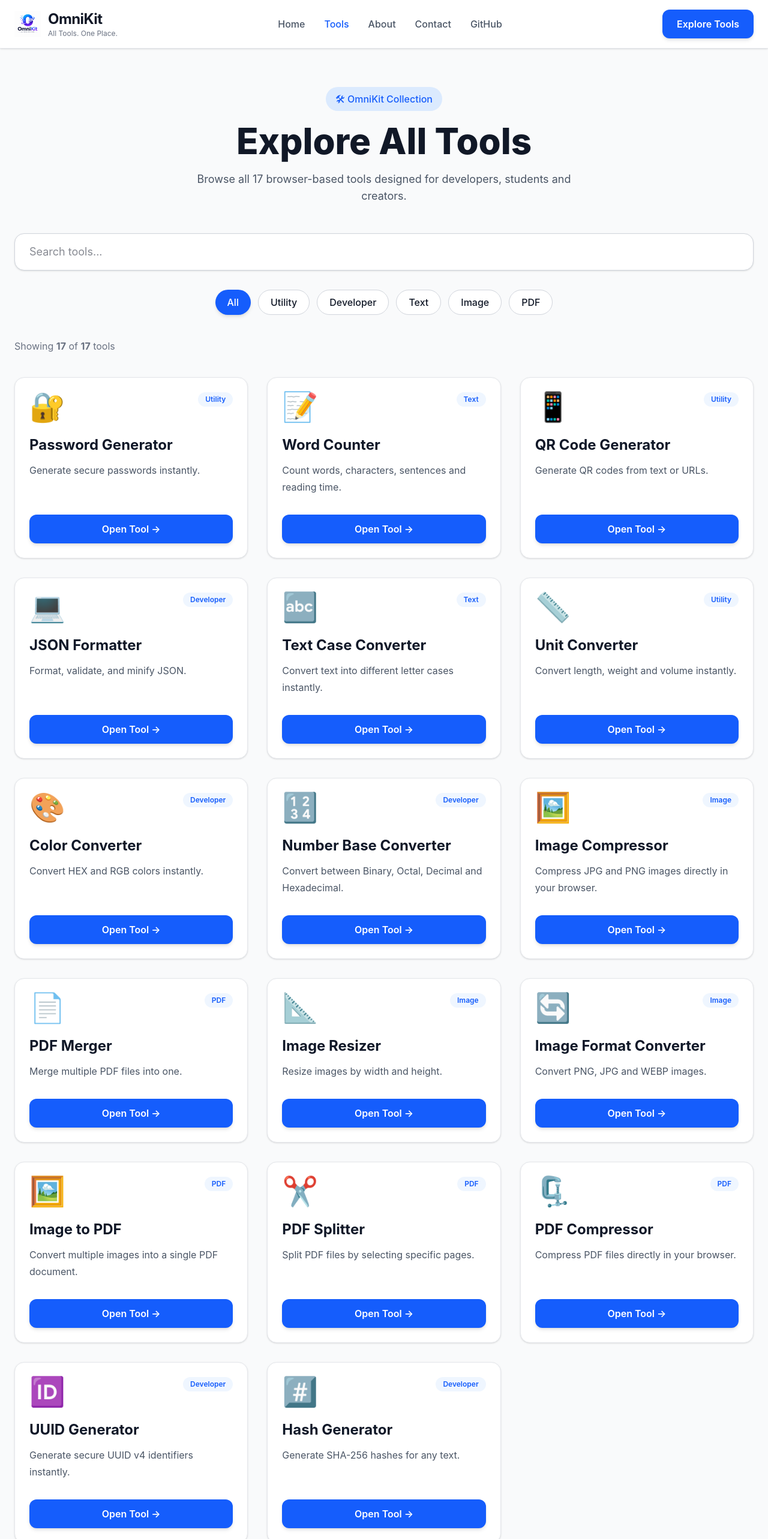
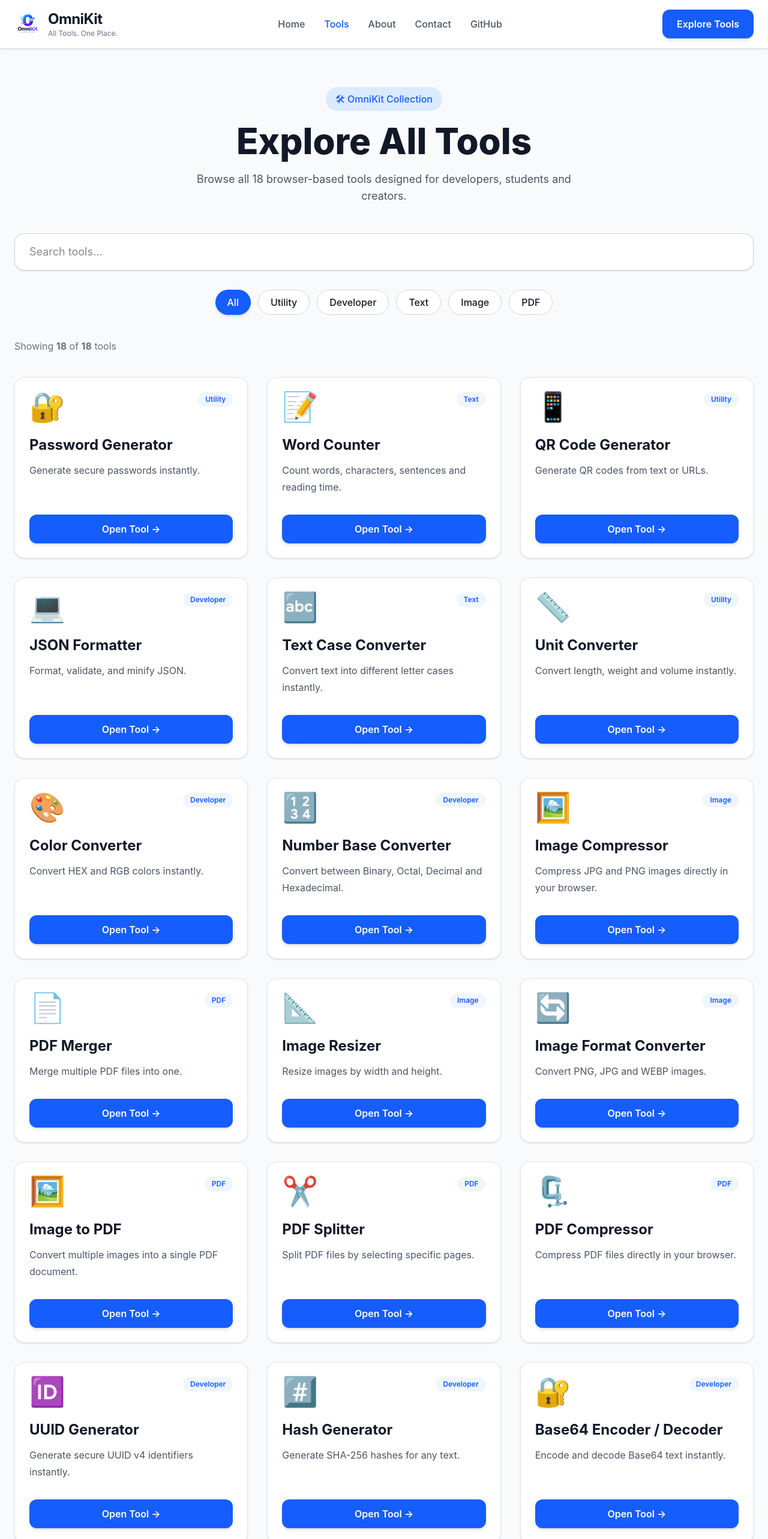
Before and after one commit to Subhashkolanu/OmniKit, a React (Vite) app: page /tools in a window 1280 px wide. Shown: the top 2566 px of the page at 60% size. Built offline with nearby package versions, Linux system fonts and the light colour scheme.

Commit message:
feat: add Base64 Encoder Decoder

```diff
--- a/src/App.jsx
+++ b/src/App.jsx
@@ -23,6 +23,7 @@
 import PDFCompressor from "./tools/PDFCompressor";
 import UUIDGenerator from "./tools/UUIDGenerator";
 import HashGenerator from "./tools/HashGenerator";
+import Base64Converter from "./tools/Base64Converter";
 
 import ScrollToTop from "./components/ScrollToTop";
 
@@ -117,6 +118,10 @@
   path="/tools/hash-generator"
   element={<HashGenerator />}
 />
+<Route
+  path="/tools/base64-converter"
+  element={<Base64Converter />}
+/>
 
         {/* 404 */}
         <Route path="*" element={<NotFound />} />
--- a/src/data/tools.js
+++ b/src/data/tools.js
@@ -133,6 +133,13 @@
   description: "Generate SHA-256 hashes for any text.",
   icon: "#️⃣",
   path: "/tools/hash-generator",
+},{
+  id: 18,
+  name: "Base64 Encoder / Decoder",
+  category: "Developer",
+  description: "Encode and decode Base64 text instantly.",
+  icon: "🔐",
+  path: "/tools/base64-converter",
 },
 ];
 
```
Also changed, not shown: src/tools/Base64Converter/index.jsx (added).
